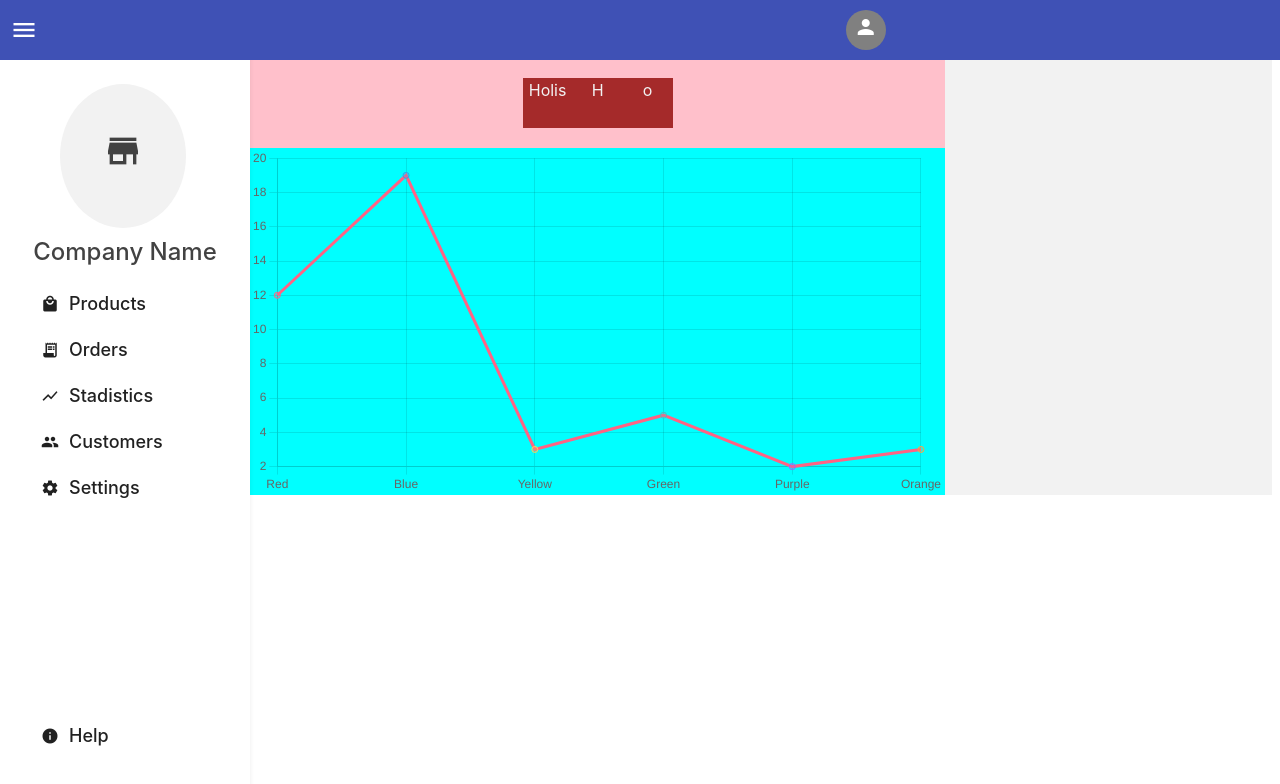
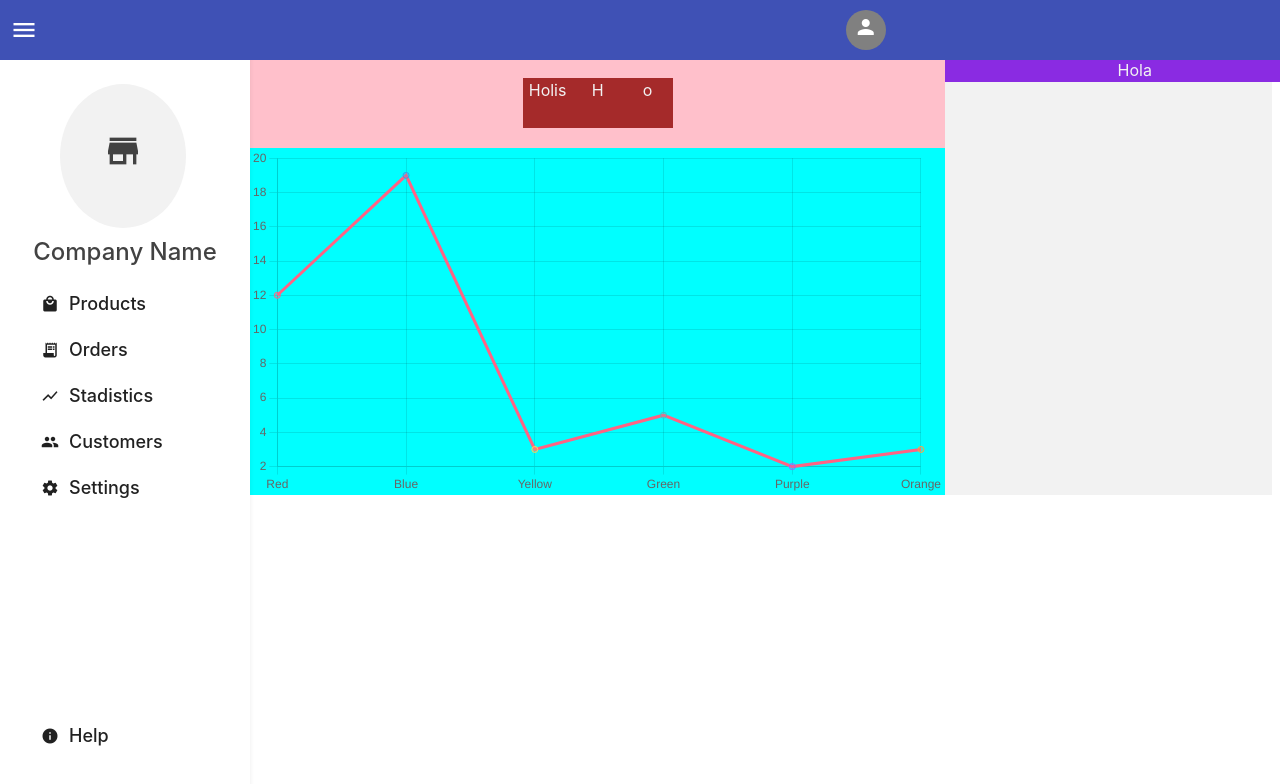
Before and after one commit to BenjaminAlvarezDiaz/Salud-Data-Center, a React (Vite) app in the folder client/: page / in a window 1280 px wide. Shown: the top 784 px of the page. Built offline with nearby package versions, Linux system fonts and the light colour scheme.

Commit message:
Update stats.css

```diff
--- a/client/src/styles/stats.css
+++ b/client/src/styles/stats.css
@@ -29,7 +29,7 @@
     width: 100%;
     height: 100%;
 }
-.statscontent-c
+.stats-content-c
 {
     padding-top: 50px;
     height: 100%;
```
